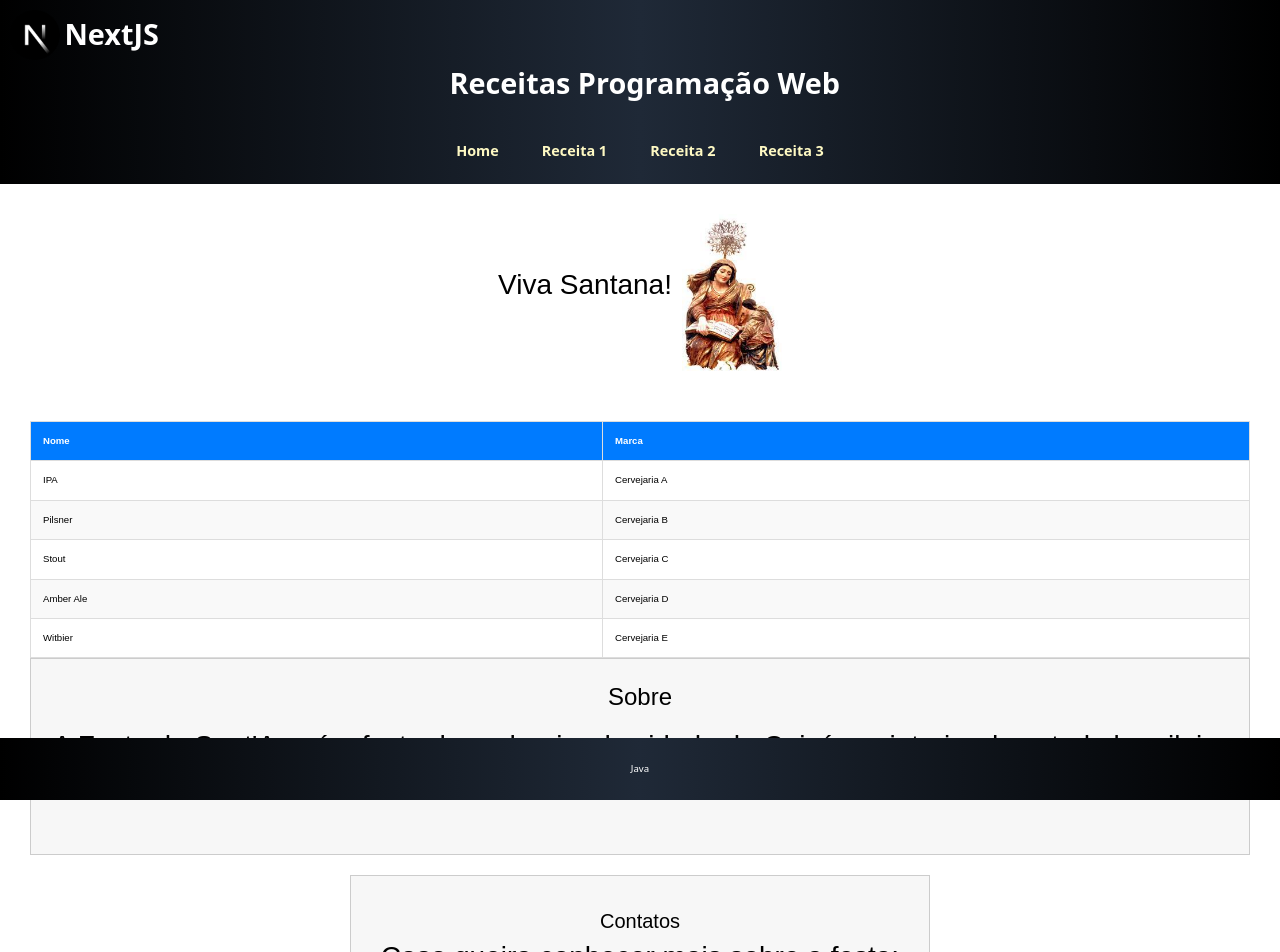
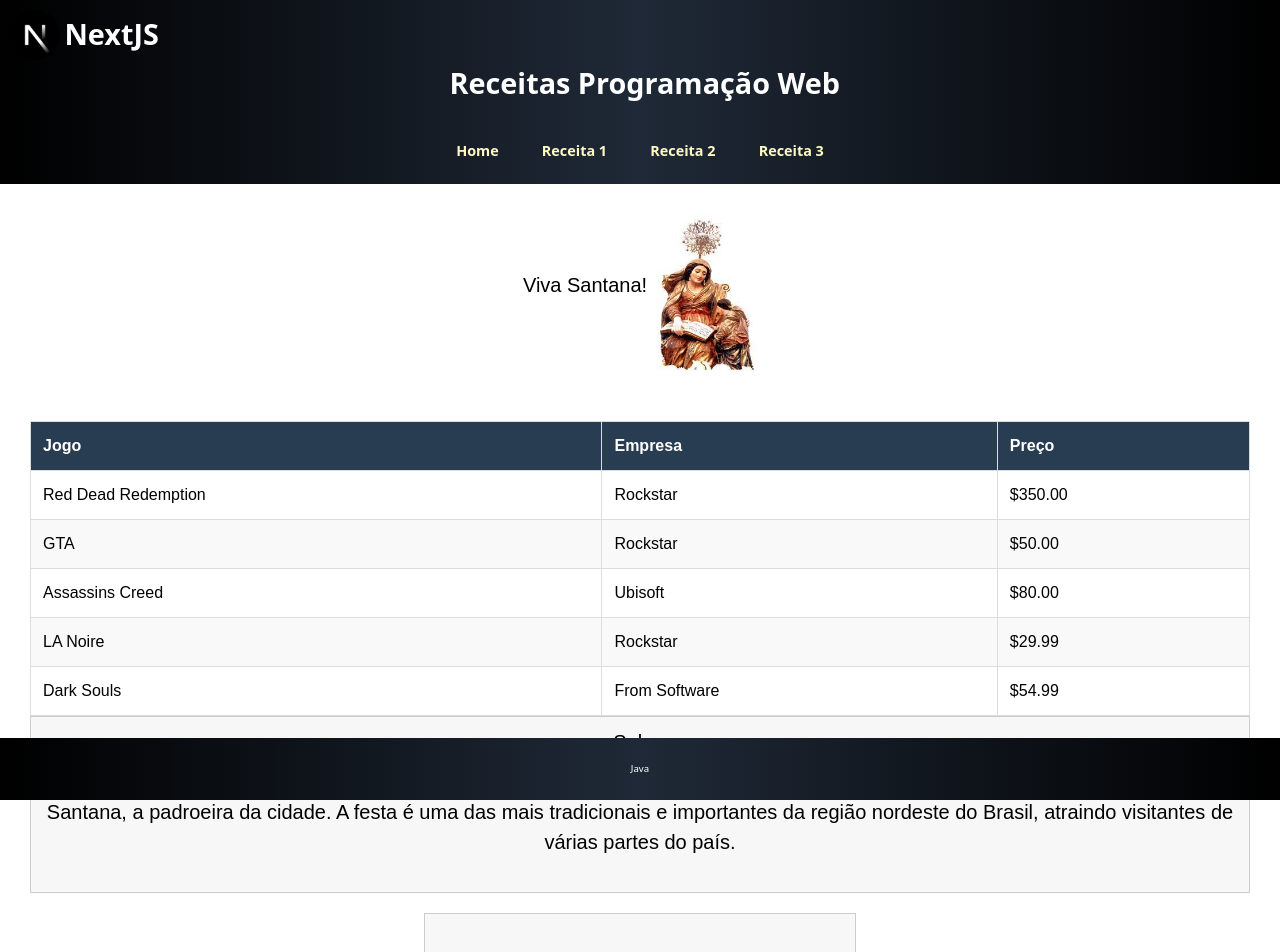
Before and after one commit to italo-mauricio/PWEB, a Next.js app in the folder Next/receita-principal/app-principal/: page /receita1 in a window 1280 px wide. Shown: the top 952 px of the page. Built offline with nearby package versions, Linux system fonts and the light colour scheme.

Commit message:
layout consertado

```diff
--- a/Next/receita-principal/app-principal/src/app/receita1/about.js
+++ /dev/null
@@ -1,14 +0,0 @@
-import React from 'react';
-import styles from '../styles/receita1-about.module.css';
-
-
-function About() {
-    return (
-        <div className={styles.about}>
-            <h1>Sobre</h1>
-            <h2>A Festa de Sant'Ana é a festa da padroeira da cidade de Caicó, no interior do estado brasileiro do Rio Grande do Norte</h2>
-        </div>
-    );
-}
-
-export default About;
--- a/Next/receita-principal/app-principal/src/app/receita1/contact.js
+++ b/Next/receita-principal/app-principal/src/app/receita1/contato.js
@@ -1,12 +1,12 @@
 // Importe a imagem no topo do arquivo
 import React from 'react';
-import styles from '../styles/receita1-contact.module.css';
+import styles from '../styles/receita1-contato.module.css';
 import Link from 'next/link';
 
 
 function Contact() {
     return (
-        <div className={styles.contact}>
+        <div className={styles.contato}>
             <h1>Contatos</h1>
             <h2>Caso queira conhecer mais sobre a festa:</h2>
             <ul>
--- a/Next/receita-principal/app-principal/src/app/receita1/page.js
+++ b/Next/receita-principal/app-principal/src/app/receita1/page.js
@@ -1,8 +1,8 @@
 import React from 'react';
-import About from './about';
-import Contact from './contact';
+import About from './sobre';
+import Contact from './contato';
 import styles from '../styles/receita1-home.module.css'
-import { Table } from './table';
+import { Table } from './tabela';
 
 export default function Page() {
     return (
--- /dev/null
+++ b/Next/receita-principal/app-principal/src/app/receita1/sobre.js
@@ -0,0 +1,14 @@
+import React from 'react';
+import styles from '../styles/receita1-sobre.module.css';
+
+
+function About() {
+    return (
+        <div className={styles.sobre}>
+            <h1>Sobre</h1>
+            <h2>A Festa de Santana, realizada na cidade de Caicó, no estado do Rio Grande do Norte, é uma celebração religiosa e cultural que honra Santana, a padroeira da cidade. A festa é uma das mais tradicionais e importantes da região nordeste do Brasil, atraindo visitantes de várias partes do país.</h2>
+        </div>
+    );
+}
+
+export default About;
--- /dev/null
+++ b/Next/receita-principal/app-principal/src/app/receita1/tabela.js
@@ -0,0 +1,33 @@
+import React from 'react';
+import styles from '../styles/receita1-tabela.module.css';
+
+export function Table() {
+  const data = [
+    { jogo: 'Red Dead Redemption', empresa: 'Rockstar', preco: '$350.00' },
+    { jogo: 'GTA', empresa: 'Rockstar', preco: '$50.00' },
+    { jogo: 'Assassins Creed', empresa: 'Ubisoft', preco: '$80.00' },
+    { jogo: 'LA Noire', empresa: 'Rockstar', preco: '$29.99' },
+    { jogo: 'Dark Souls', empresa: 'From Software', preco: '$54.99' },
+  ];
+
+  return (
+    <table className={styles.tabela}>
+      <thead>
+        <tr>
+          <th>Jogo</th>
+          <th>Empresa</th>
+          <th>Preço</th>
+        </tr>
+      </thead>
+      <tbody>
+        {data.map((game, index) => (
+          <tr key={index}>
+            <td>{game.jogo}</td>
+            <td>{game.empresa}</td>
+            <td>{game.preco}</td>
+          </tr>
+        ))}
+      </tbody>
+    </table>
+  );
+}
--- a/Next/receita-principal/app-principal/src/app/receita1/table.js
+++ /dev/null
@@ -1,32 +0,0 @@
-import React from 'react';
-import styles from '../styles/receita1-table.module.css';
-
-export function Table() {
-  const data = [
-    { nome: 'IPA', marca: 'Cervejaria A' },
-    { nome: 'Pilsner', marca: 'Cervejaria B' },
-    { nome: 'Stout', marca: 'Cervejaria C' },
-    { nome: 'Amber Ale', marca: 'Cervejaria D' },
-    { nome: 'Witbier', marca: 'Cervejaria E' },
-  ];
-
-  return (
-
-    <table className={styles.mytable}>
-      <thead>
-        <tr>
-          <th>Nome</th>
-          <th>Marca</th>
-        </tr>
-      </thead>
-      <tbody>
-        {data.map((beer, index) => (
-          <tr key={index}>
-            <td>{beer.nome}</td>
-            <td>{beer.marca}</td>
-          </tr>
-        ))}
-      </tbody>
-    </table>
-  );
-}
--- a/Next/receita-principal/app-principal/src/app/styles/receita1-contact.module.css
+++ b/Next/receita-principal/app-principal/src/app/styles/receita1-contato.module.css
@@ -1,25 +1,24 @@
-
-.contact {
+.contato {
     border: 1px solid #ccc;
     padding: 30px;
     background-color: #f7f7f7;
 }
 
-.contact h2 {
+.contato h2 {
     font-size: 24px;
     margin-bottom: 15px;
 }
 
-.contact h1 {
+.contato h1 {
     font-size: 20px;
 }
 
-.contact ul {
+.contato ul {
     list-style: none;
     padding: 0;
 }
 
-.contact li {
+.contato li {
     margin-bottom: 10px;
     text-decoration: none;
     color: #ff008c;
--- a/Next/receita-principal/app-principal/src/app/styles/receita1-home.module.css
+++ b/Next/receita-principal/app-principal/src/app/styles/receita1-home.module.css
@@ -1,9 +1,3 @@
-.instagramLogo {
-    width: 50px;
-    height: 50px;
-    margin-right: 10px;
-}
-
 .container {
     text-align: center;
     padding: 30px;
@@ -17,7 +11,7 @@
 }
 
 .container h2 {
-    font-size: 28px;
+    font-size: 20px;
     margin-bottom: 25px;
 }
 
--- a/Next/receita-principal/app-principal/src/app/styles/receita1-about.module.css
+++ b/Next/receita-principal/app-principal/src/app/styles/receita1-sobre.module.css
@@ -1,16 +1,16 @@
-
-.about {
+.sobre,
+.contato {
     border: 1px solid #ccc;
-    padding: 20px;
+    padding: 10px;
     margin-bottom: 20px;
     background-color: #f7f7f7;
 }
 
-.about h1 {
-    font-size: 24px;
+.sobre h1 {
+    font-size: 20px;
     margin-bottom: 10px;
 }
 
-.about h2 {
-    font-size: 18px;
+.sobre h2 {
+    font-size: 10px;
 }
--- /dev/null
+++ b/Next/receita-principal/app-principal/src/app/styles/receita1-tabela.module.css
@@ -0,0 +1,33 @@
+/* table.module.css */
+
+.tabela {
+  width: 100%;
+  border-collapse: collapse;
+  margin-top: 20px;
+}
+
+.tabela th, .tabela td {
+  border: 1px solid #ddd;
+  padding: 12px;
+  text-align: left;
+  font-size: 16px; /* Ajuste o tamanho da fonte conforme necessário */
+}
+
+.tabela th {
+  background-color: #293d52;
+  color: #fff;
+}
+
+.tabela tbody tr:nth-child(even) {
+  background-color: #f9f9f9;
+}
+
+.tabela tbody tr:hover {
+  background-color: #cce5ff;
+}
+
+.tabela .instagramLogo {
+  width: 50px;
+  height: 50px;
+  margin-right: 10px;
+}
--- a/Next/receita-principal/app-principal/src/app/styles/receita1-table.module.css
+++ /dev/null
@@ -1,26 +0,0 @@
-/* table.module.css */
-
-.mytable {
-    width: 100%;
-    border-collapse: collapse;
-    margin-top: 20px;
-  }
-
-  .mytable th, .mytable td {
-    border: 1px solid #ddd;
-    padding: 12px;
-    text-align: left;
-  }
-
-  .mytable th {
-    background-color: #007BFF;
-    color: #fff;
-  }
-
-  .mytable tbody tr:nth-child(even) {
-    background-color: #f9f9f9;
-  }
-
-  .mytable tbody tr:hover {
-    background-color: #cce5ff;
-  }
```
